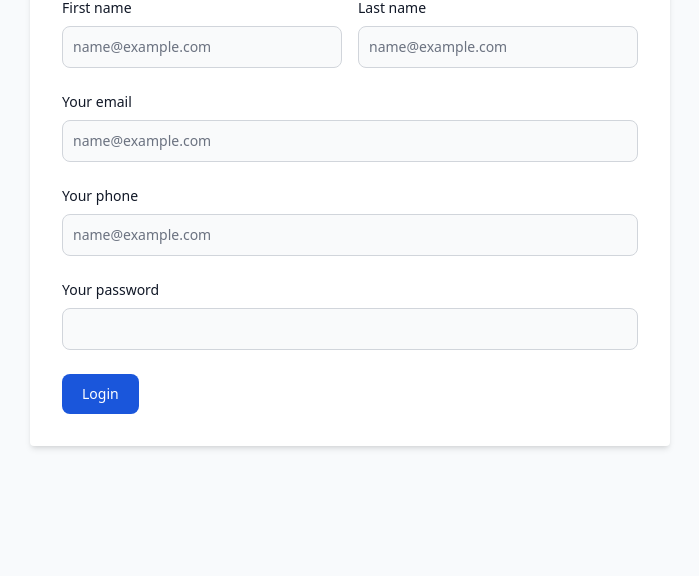
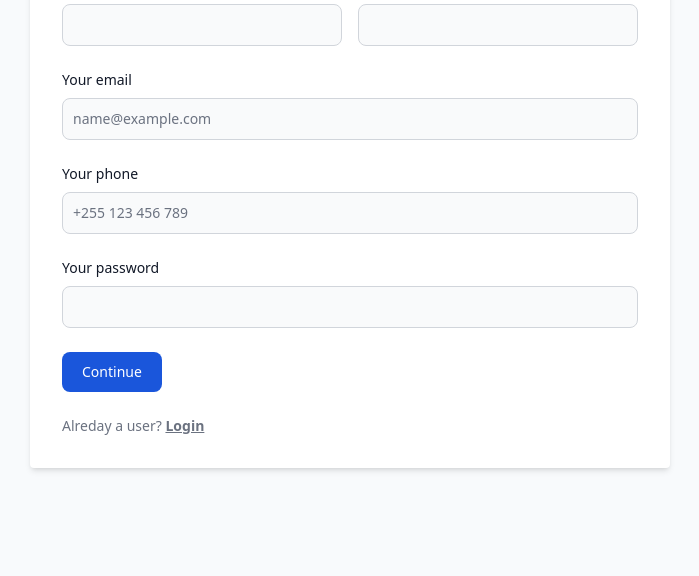
Before and after one commit to makindajack/thib-tisha, a website built with Vite: page signup.html in a window 1280 px wide. Shown: the part 224-800 px from the top of the page, without its empty margins (290-989 px from the left). Built offline with nearby package versions, Linux system fonts and the light colour scheme.

Commit message:
Update signup.html

```diff
--- a/signup.html
+++ b/signup.html
@@ -23,33 +23,35 @@
     </nav>
     <section class="container flex items-center h-[80%] justify-center mx-auto">
       <form class="bg-white w-6/12 shadow-md rounded px-8 gap-4 pt-6 pb-8 mb-4">
-        <h1 class="text-3xl font-bold text-blue-600 pb-4">Login</h1>
+        <h1 class="text-3xl font-bold text-blue-600 text-center pb-4">
+          Register
+        </h1>
         <div class="mb-6 flex gap-4">
           <div class="w-1/2">
             <label
-              for="email"
+              for="firstname"
               class="block mb-2 text-sm font-medium text-gray-900 dark:text-white"
               >First name</label
             >
             <input
-              type="email"
-              id="email"
+              type="text"
+              id="firstname"
               class="bg-gray-50 border border-gray-300 text-gray-900 text-sm rounded-lg focus:ring-blue-500 focus:border-blue-500 block w-full p-2.5 dark:bg-gray-700 dark:border-gray-600 dark:placeholder-gray-400 dark:text-white dark:focus:ring-blue-500 dark:focus:border-blue-500"
-              placeholder="name@example.com"
+              placeholder=""
               required
             />
           </div>
           <div class="w-1/2">
             <label
-              for="email"
+              for="lastname"
               class="block mb-2 text-sm font-medium text-gray-900 dark:text-white"
               >Last name</label
             >
             <input
-              type="email"
-              id="email"
+              type="text"
+              id="lastname"
               class="bg-gray-50 border border-gray-300 text-gray-900 text-sm rounded-lg focus:ring-blue-500 focus:border-blue-500 block w-full p-2.5 dark:bg-gray-700 dark:border-gray-600 dark:placeholder-gray-400 dark:text-white dark:focus:ring-blue-500 dark:focus:border-blue-500"
-              placeholder="name@example.com"
+              placeholder=""
               required
             />
           </div>
@@ -75,10 +77,10 @@
             >Your phone</label
           >
           <input
-            type="email"
-            id="email"
+            type="number"
+            id="phone"
             class="bg-gray-50 border border-gray-300 text-gray-900 text-sm rounded-lg focus:ring-blue-500 focus:border-blue-500 block w-full p-2.5 dark:bg-gray-700 dark:border-gray-600 dark:placeholder-gray-400 dark:text-white dark:focus:ring-blue-500 dark:focus:border-blue-500"
-            placeholder="name@example.com"
+            placeholder="+255 123 456 789"
             required
           />
         </div>
@@ -99,8 +101,12 @@
           type="submit"
           class="text-white bg-blue-700 hover:bg-blue-800 focus:ring-4 focus:outline-none focus:ring-blue-300 font-medium rounded-lg text-sm w-full sm:w-auto px-5 py-2.5 text-center dark:bg-blue-600 dark:hover:bg-blue-700 dark:focus:ring-blue-800"
         >
-          Login
+          Continue
         </button>
+        <p class="text-sm text-gray-500 dark:text-gray-400 mt-6">
+          Alreday a user?
+          <a href="login.html" class="underline font-bold">Login</a>
+        </p>
       </form>
     </section>
     <script src="./node_modules/flowbite/dist/flowbite.min.js"></script>
```
